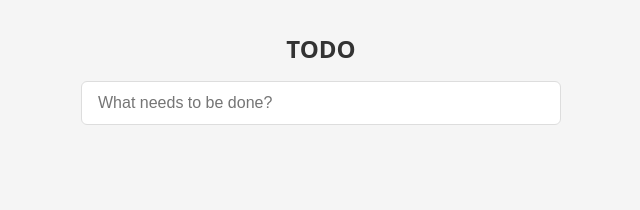
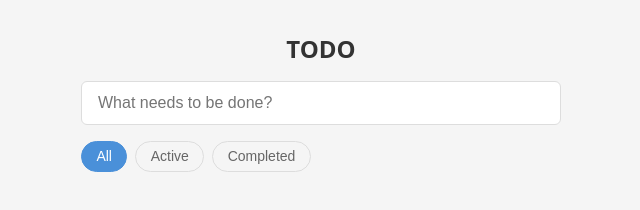
Before and after one commit to fabianedl777/todo-app, a website: page index.html in a window 1280 px wide. Shown: the whole page, without its empty margins (319-959 px from the left). Drawn offline with Linux system fonts and the light colour scheme.

Commit message:
feat: add task filters (All/Active/Completed) with TDD

```diff
--- a/app.js
+++ b/app.js
@@ -43,6 +43,12 @@ function editTask(tasks, id, newText) {
   });
 }
 
+function filterTasks(tasks, filter) {
+  if (filter === 'active') return tasks.filter(t => !t.completed);
+  if (filter === 'completed') return tasks.filter(t => t.completed);
+  return [...tasks];
+}
+
 // ============================================================
 // SECTION 2: Storage Module — localStorage persistence
 // ============================================================
@@ -66,6 +72,26 @@ function loadTasks() {
   }
 }
 
+function saveFilter(filter) {
+  try {
+    localStorage.setItem('filter', filter);
+  } catch (e) {
+    // Swallow: app continues with in-memory filter
+  }
+}
+
+function loadFilter() {
+  try {
+    const filter = localStorage.getItem('filter');
+    if (filter === 'all' || filter === 'active' || filter === 'completed') {
+      return filter;
+    }
+    return 'all';
+  } catch (e) {
+    return 'all';
+  }
+}
+
 // ============================================================
 // Cross-Environment Export Guard
 // ============================================================
@@ -76,8 +102,11 @@ if (typeof module !== 'undefined' && module.exports) {
     toggleTask,
     deleteTask,
     editTask,
+    filterTasks,
     saveTasks,
     loadTasks,
+    saveFilter,
+    loadFilter,
   };
 }
 
@@ -86,12 +115,15 @@ if (typeof module !== 'undefined' && module.exports) {
 // ============================================================
 
 let tasks = [];
+let currentFilter = 'all';
 
 function render(tasks) {
   const ul = document.getElementById('todo-list');
   ul.innerHTML = '';
 
-  for (const task of tasks) {
+  const visible = filterTasks(tasks, currentFilter);
+
+  for (const task of visible) {
     const li = document.createElement('li');
     li.className = task.completed ? 'todo-item todo-item--completed' : 'todo-item';
     li.dataset.id = task.id;
@@ -194,8 +226,26 @@ function cancelEdit(li, task) {
   render(tasks);
 }
 
+function updateFilterButtons() {
+  const buttons = document.querySelectorAll('.filter-btn');
+  buttons.forEach(btn => {
+    btn.classList.toggle('filter-btn--active', btn.dataset.filter === currentFilter);
+  });
+}
+
+function handleFilterClick(e) {
+  const btn = e.target.closest('.filter-btn');
+  if (!btn) return;
+  currentFilter = btn.dataset.filter;
+  saveFilter(currentFilter);
+  updateFilterButtons();
+  render(tasks);
+}
+
 function init() {
   tasks = loadTasks();
+  currentFilter = loadFilter();
+  updateFilterButtons();
   render(tasks);
 
   document.getElementById('new-task-input').addEventListener('keydown', (e) => {
@@ -204,6 +254,7 @@ function init() {
 
   document.getElementById('todo-list').addEventListener('click', handleListClick);
   document.getElementById('todo-list').addEventListener('dblclick', handleListDblClick);
+  document.querySelector('.filters').addEventListener('click', handleFilterClick);
 }
 
 if (typeof document !== 'undefined') {
--- a/index.html
+++ b/index.html
@@ -10,6 +10,11 @@
   <main class="app">
     <h1>TODO</h1>
     <input id="new-task-input" type="text" placeholder="What needs to be done?" autocomplete="off">
+    <div class="filters">
+      <button class="filter-btn filter-btn--active" data-filter="all">All</button>
+      <button class="filter-btn" data-filter="active">Active</button>
+      <button class="filter-btn" data-filter="completed">Completed</button>
+    </div>
     <ul id="todo-list"></ul>
   </main>
   <script src="app.js"></script>
--- a/styles.css
+++ b/styles.css
@@ -35,6 +35,39 @@ h1 {
 #new-task-input:focus {
   outline: none;
   border-color: #4a90d9;
+}
+
+/* Filter bar */
+.filters {
+  display: flex;
+  gap: 0.5rem;
+  margin-bottom: 1rem;
+}
+
+.filter-btn {
+  padding: 0.4rem 0.9rem;
+  font-size: 0.875rem;
+  border: 1px solid #ddd;
+  border-radius: 999px;
+  background: transparent;
+  color: #666;
+  cursor: pointer;
+  transition: background 0.15s, color 0.15s;
+}
+
+.filter-btn:hover {
+  border-color: #4a90d9;
+  color: #4a90d9;
+}
+
+.filter-btn--active {
+  background: #4a90d9;
+  border-color: #4a90d9;
+  color: #fff;
+}
+
+.filter-btn--active:hover {
+  color: #fff;
 }
 
 /* Task list */
```
Also changed, not shown: test/task.test.js (+62 -1 lines).
